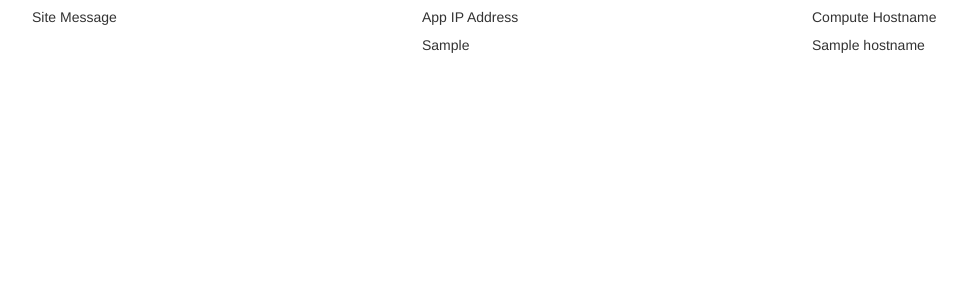
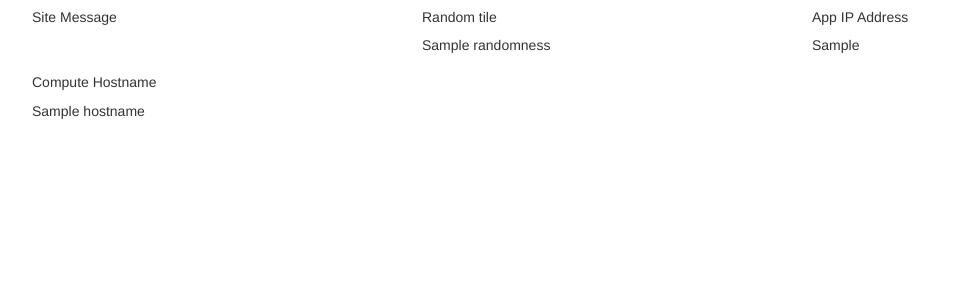
Before and after one commit to dts-devland/ibmcloud-ce-simple-app-fork, a Flask app: template templates/index.html in a window 1280 px wide. Shown: the top 300 px of the page, without its empty margins (38-1005 px from the left). Run offline with Flask 3, Linux system fonts and the light colour scheme; the template is opened without the code that fills it: most values are stand-ins (such as "Sample title", 1, 10 or a date in 2020); some libraries are stand-ins or nearby versions.

Commit message:
trigger build and push

```diff
--- a/app.py
+++ b/app.py
@@ -31,6 +31,7 @@ Bootstrap(app)
 def home():
     hostname = socket.gethostname()
     ip_address = socket.gethostbyname(hostname)
+    randomness = "I am a random tile"
     message = "Welcome to the demo app! Click a tile if you want to see something that does not work."
     return render_template('index.html', hostname=hostname, ip=ip_address, message=message)
 
--- a/templates/index.html
+++ b/templates/index.html
@@ -9,6 +9,14 @@
                 <div class="card-body">
                     <h5 class="card-title">Site Message</h5>
                     <p class="card-text">{{ message }}</p>
+                </div>
+            </div>
+        </div>
+        <div class="col-md-4">
+            <div class="card">
+                <div class="card-body">
+                    <h5 class="card-title">Random tile</h5>
+                    <p class="card-text">{{ randomness }}</p>
                 </div>
             </div>
         </div>
```
